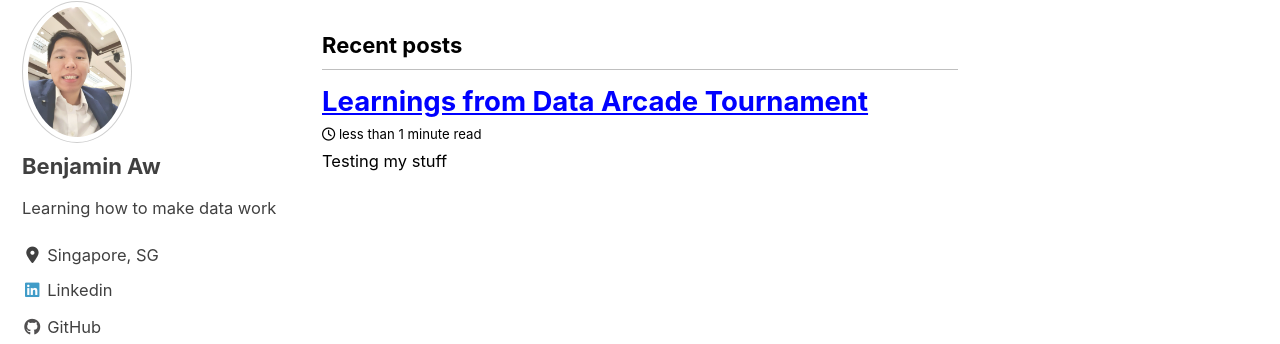
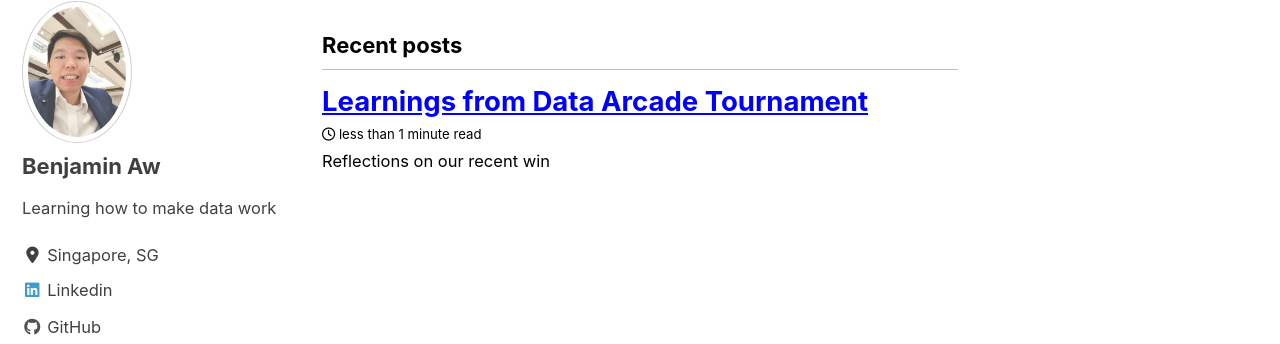
Before and after one commit to Benjamin-Aw-93/Benjamin-Aw-93.github.io, a Jekyll site: the page built from index.html, in a window 1280 px wide and 900 px high, scrolled down 316 px. Shown: the part 109-453 px from the top of the window. Built offline with Jekyll 4.4.1, drawn with Linux system fonts in a browser that asks for light colours; cached includes are drawn as plain includes; nearby versions of some CDN libraries; the list of posts is cut into pages by our own code.

Commit message:
Minor edit on first post

```diff
--- a/_posts/2019-11-13-LearningDAT.md
+++ b/_posts/2019-11-13-LearningDAT.md
@@ -2,10 +2,8 @@
 title:  "Learnings from Data Arcade Tournament"
 date: 2019-11-13
 tags: [visualisation, competition]
-excerpt: "Testing my stuff"
+excerpt: "Reflections on our recent win"
 ---
-
-# Reflections on our recent win
 
 Insert intro here
 
```
